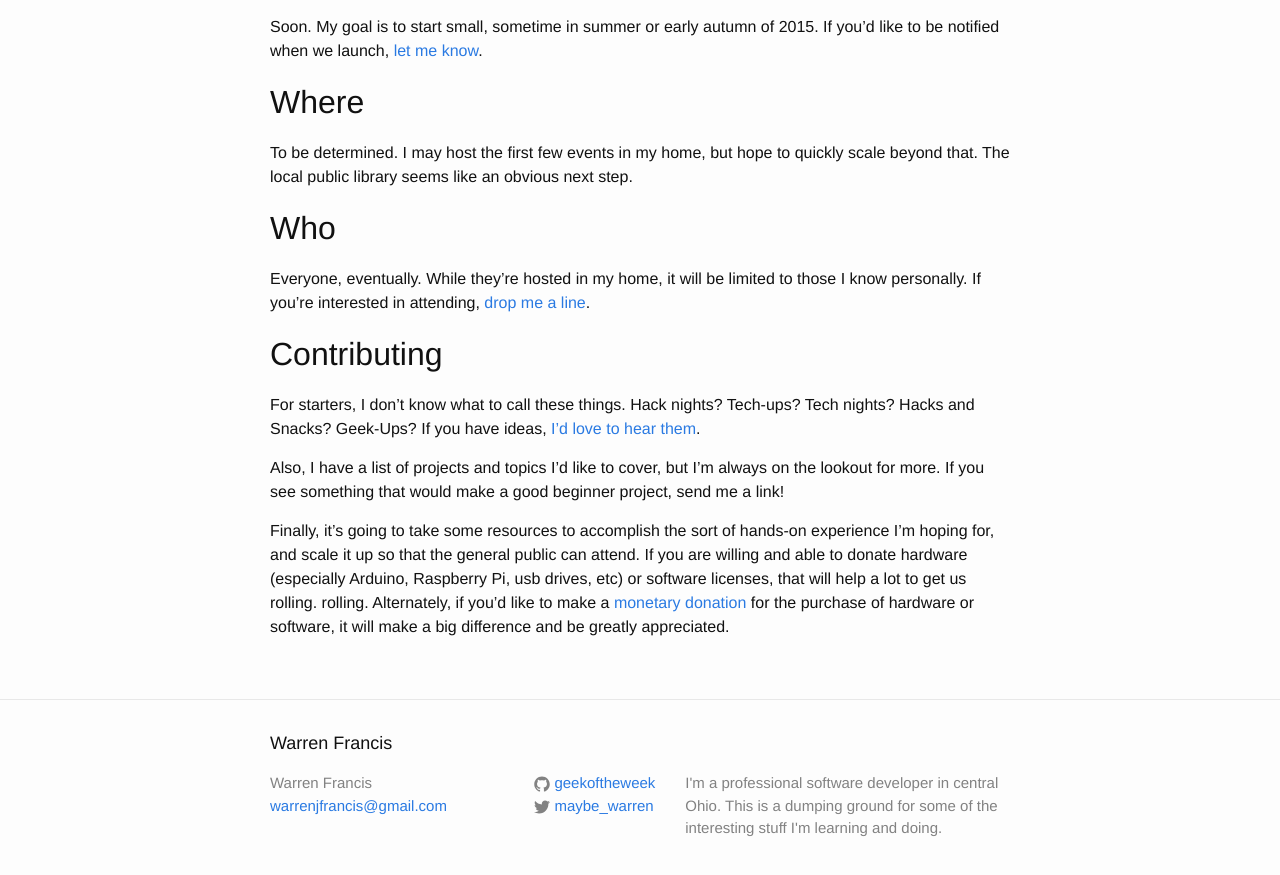
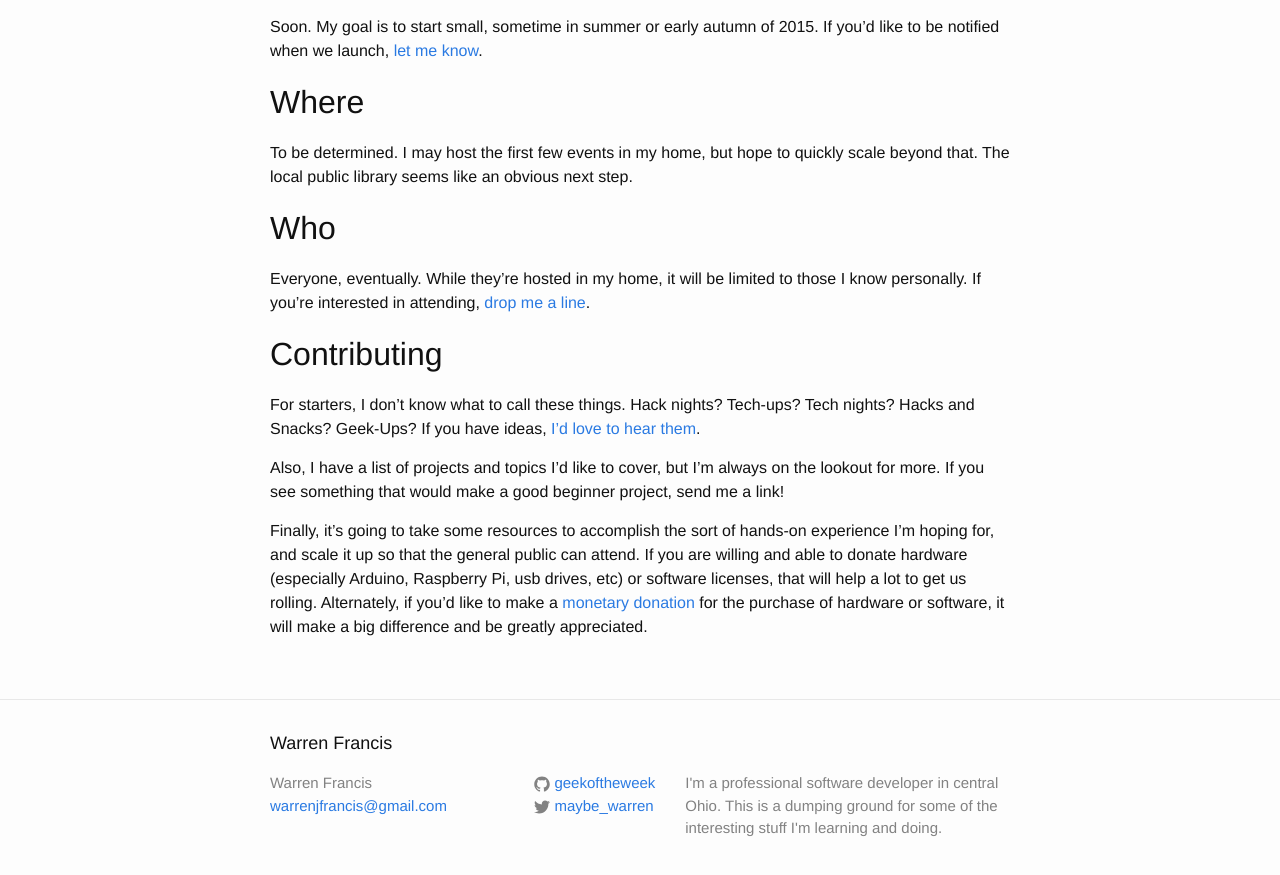
Before and after one commit to geekoftheweek/geekoftheweek.github.io, a Jekyll site: the page built from geekups.md, in a window 1280 px wide and 900 px high, scrolled down 623 px. Shown: the top 875 px of the window. Built offline with Jekyll 4.4.1, drawn with Linux system fonts in a browser that asks for light colours.

```diff
--- a/_posts/2015-05-09-unity-5-roadshow.markdown
+++ b/_posts/2015-05-04-unity-5-roadshow.markdown
@@ -82,7 +82,7 @@ We then experimented with light-emitting materials, by creating two ceiling
 panels in the corner hallway segment and setting their materials to emissive --
 one red, one green.  We cranked their emission values up to around 3, and when
 the global illumination calculations finished, we could see an impressively
-realistic glow from the panels, with out adding any traditional lights to the
+realistic glow from the panels, without adding any traditional lights to the
 scene.  In Unity 4, I had quickly learned not to fiddle with the
 lights unless absolutely necessary -- baking took too long and was too fickle
 to get right.  Going from that to Unity 5's system was a refreshing
--- a/geekups.md
+++ b/geekups.md
@@ -56,7 +56,7 @@ Finally, it's going to take some resources to accomplish the sort of hands-on
 experience I'm hoping for, and scale it up so that the general public can
 attend.  If you are willing and able to donate hardware (especially Arduino,
 Raspberry Pi, usb drives, etc) or software licenses, that will help a lot to
-get us rolling.  rolling.  Alternately, if you'd like to make a [monetary
+get us rolling.  Alternately, if you'd like to make a [monetary
 donation][cash-me] for the purchase of hardware or software, it will make a big
 difference and be greatly appreciated.
 
```
Also changed, not shown: 1 other file.
